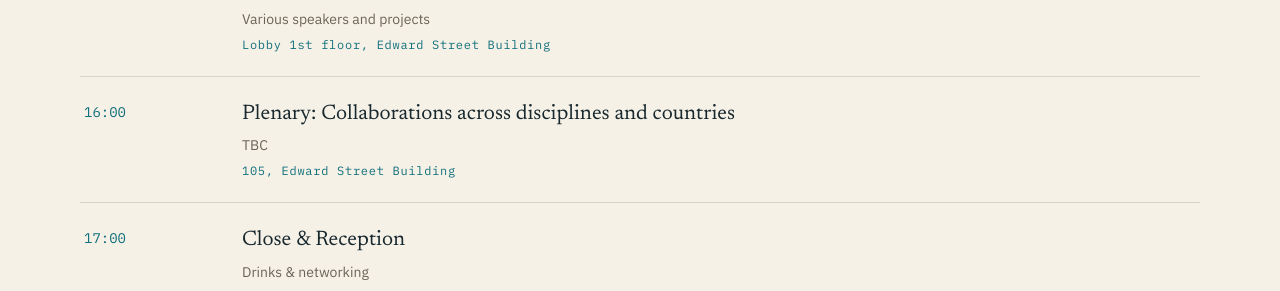
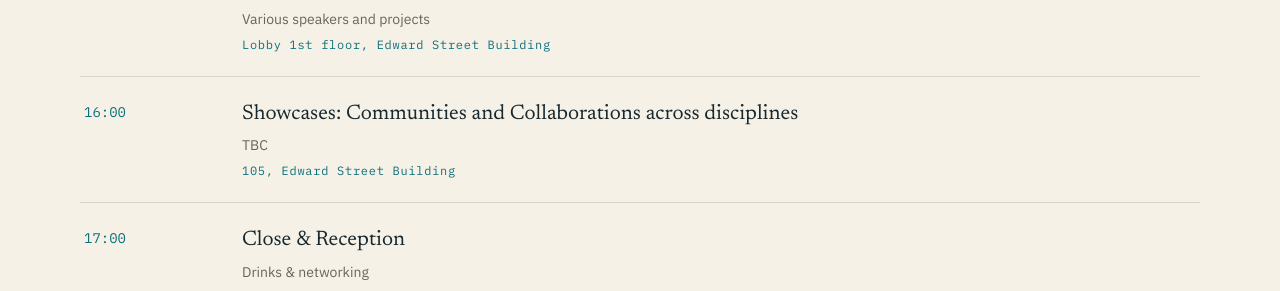
Before and after one commit to UniversityofBrighton/2026clariahuk, a Jekyll site: the page built from programme.html, in a window 1280 px wide and 900 px high, scrolled down 1474 px. Shown: the part 262-553 px from the top of the window. Built offline with Jekyll 4.4.1, drawn with Linux system fonts in a browser that asks for light colours.

Commit message:
schedule

```diff
--- a/_data/schedule.yml
+++ b/_data/schedule.yml
@@ -43,7 +43,7 @@ slots:
     note: Various speakers and projects
     room: Lobby 1st floor, Edward Street Building
   - time: "16:00"
-    title: "Plenary: Collaborations across disciplines and countries"
+    title: "Showcases: Communities and Collaborations across disciplines"
     note: TBC
     room: 105, Edward Street Building
   - time: "17:00"
```
